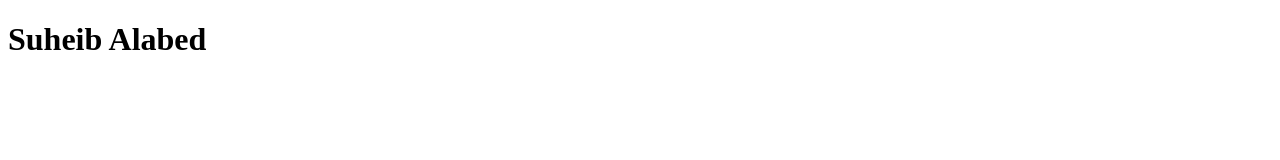
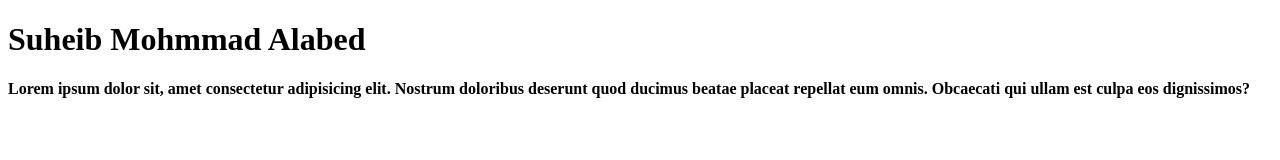
Before and after one commit to SuhibAlabed/Html-file-, a plain HTML site: page index.htm in a window 1280 px wide. Drawn offline with Linux system fonts and the light colour scheme.

Commit message:
add new  Repo.

```diff
--- a/index.htm
+++ b/index.htm
@@ -1,12 +1,20 @@
 <!DOCTYPE html>
 <!--  -->
 <html lang="en">
+
+
 <head>
     <meta charset="UTF-8">
     <meta name="viewport" content="width=device-width, initial-scale=1.0">
     <title>Document</title>
 </head>
+
+
 <body>
-    <h1>Suheib Alabed</h1>
+    <!--  Now we will talking about inline & block  -->
+    <h1>Suheib  Mohmmad Alabed</h1>
+
+    <h4>Lorem ipsum dolor sit, amet consectetur adipisicing elit. Nostrum doloribus deserunt quod ducimus beatae placeat repellat eum omnis. Obcaecati qui ullam est culpa eos dignissimos?</h4>
+
 </body>
 </html>
```
Also changed, not shown: paragraph.png (added).
